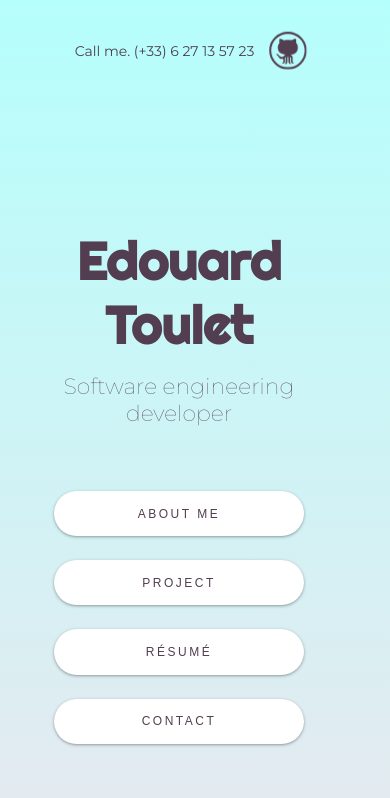
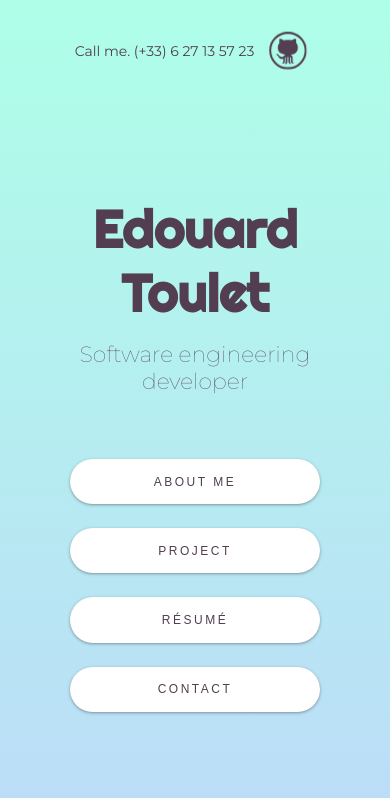
Before and after one commit to edmarsht/portfolio, a React (Create React App) app: page / in a window 390 px wide. Shown: the top 798 px of the page. Built offline with nearby package versions, Linux system fonts and the light colour scheme; a web font is replaced by a local one.

Commit message:
header finished

```diff
--- a/src/App.css
+++ b/src/App.css
@@ -15,9 +15,8 @@ a {
 }
 
 .gradient__bg {
-  background-color: #FFDEE9;
-  background-image: linear-gradient(0deg, #FFDEE9 0%, #B5FFFC 100%);
-
+  background-color: #aeffe8;
+  background-image: linear-gradient(180deg, #aeffe8 0%, #c2cdff 100%);
 }
 
 .gradient__text {
--- a/src/containers/header/Header.css
+++ b/src/containers/header/Header.css
@@ -94,11 +94,16 @@ button:active {
     .portfolio__header {
         flex-direction: column;
         padding-top: 8rem;
-        padding-bottom: 10rem;
+        padding-bottom: 6rem;
       }
 
       .portfolio__header-container {
         margin-bottom: 4rem;
+      }
+
+      .portfolio__header-container {
+        margin-right: 0;
+
       }
   }
 
@@ -106,4 +111,8 @@ button:active {
     .portfolio__header-container-title h1 {
         font-size: 52px;
       }
+      .portfolio__header {
+        padding-top: 6rem;
+      }
+
   }
```
